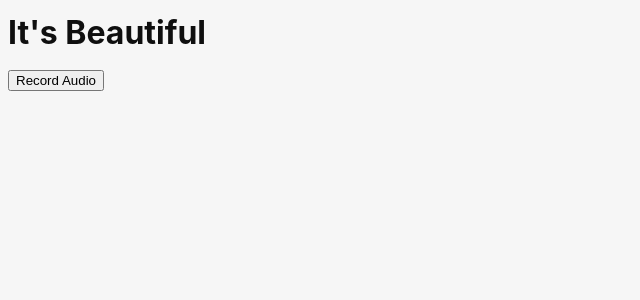
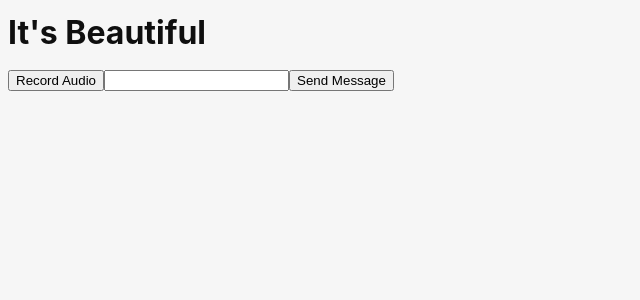
Before and after one commit to LlanAiu/COMP590_S26_Final, a React (Vite) app: page / in a window 1280 px wide. Shown: the top 300 px of the page, without its empty margins (0-640 px from the left). Built offline with nearby package versions, Linux system fonts and the light colour scheme.

Commit message:
[fix] working ollama calls

```diff
--- a/src/App.tsx
+++ b/src/App.tsx
@@ -2,6 +2,7 @@
 
 // external
 import { invoke } from "@tauri-apps/api/core";
+import { useState } from "react";
 
 // internal
 import "./App.css";
@@ -9,14 +10,36 @@ import "./App.css";
 
 export default function App() {
 
+    const [query, setQuery] = useState<string>("");
+    const [response, setResponse] = useState<string>("");
+
     function handleStartRecord() {
-        invoke("start_audio_recording", {})
+        invoke("start_audio_recording", {});
+    }
+
+    function handleQueryChange(e: React.ChangeEvent<HTMLInputElement>) {
+        setQuery(_ => e.target.value);
+    }
+
+    function handleSendMessage() {
+        invoke("send_message", { message: query }).then((res) => setResponse(res as string));
     }
 
     return (
         <div>
             <h1>It's Beautiful</h1>
             <button type="button" onClick={handleStartRecord}>Record Audio</button>
+
+            <input
+                type="text"
+                onChange={handleQueryChange}
+                value={query}
+            />
+            <button type="button" onClick={handleSendMessage}>Send Message</button>
+
+            {
+                response && <div>{response}</div>
+            }
         </div>
     );
 }
```
Also changed, not shown: 1 other file (tests, documents, lock files or other folders).
